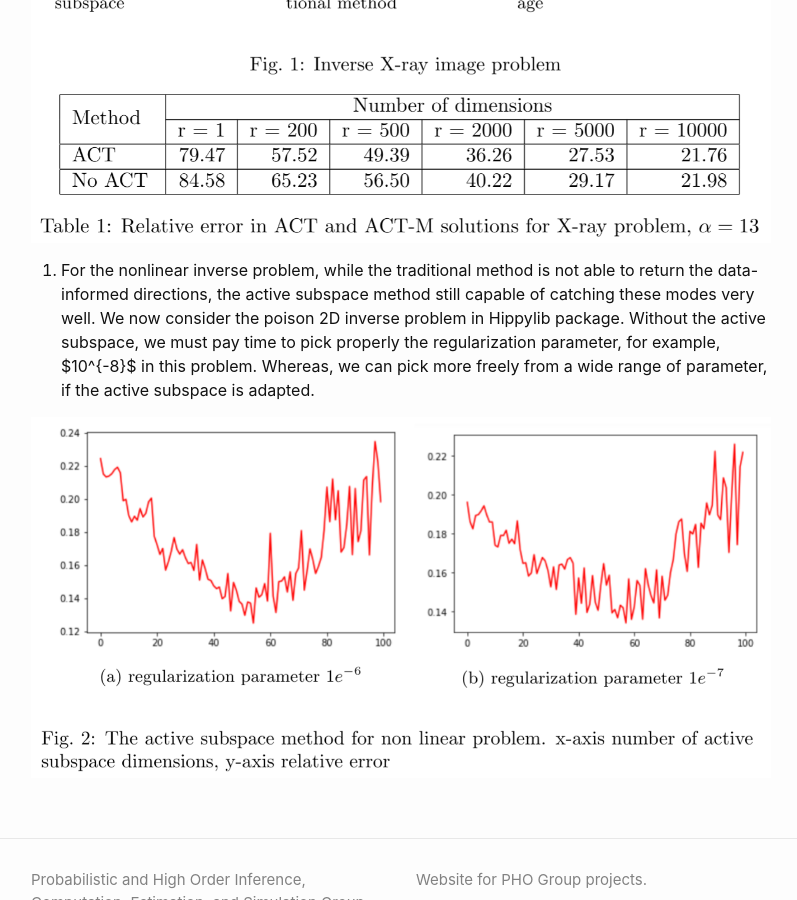
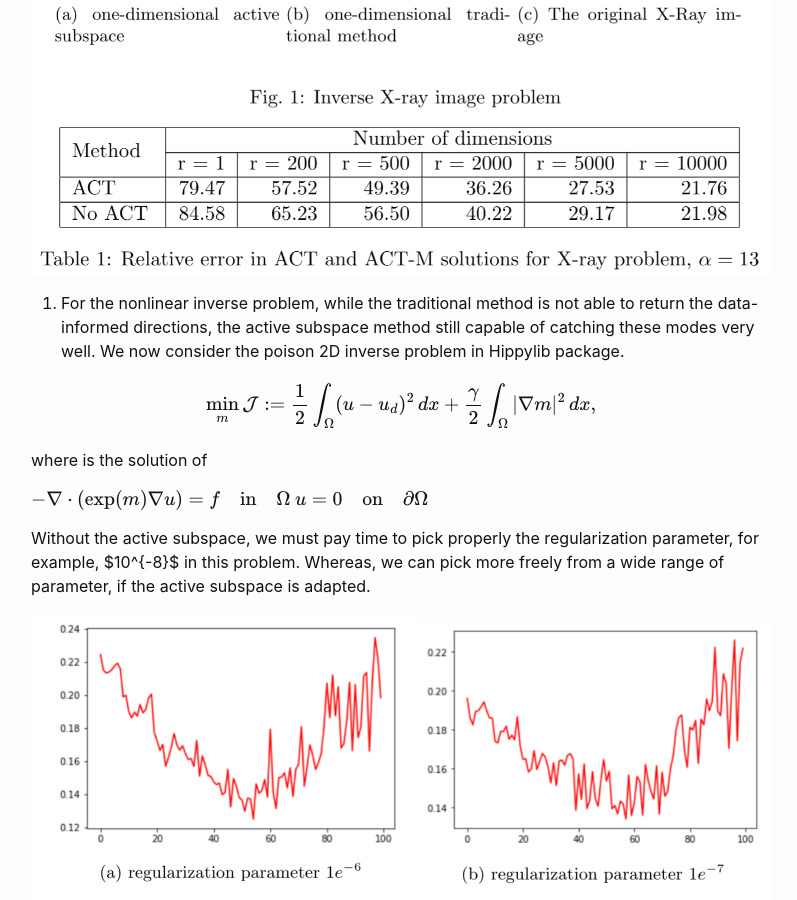
Before and after one commit to tscott-00/phogroup.github.io, a Jekyll site: the page built from cdse/active_subspaces_inverse_problems.md, in a window 1280 px wide and 900 px high, scrolled down 1785 px. Shown: the whole window, without its empty margins (239-1036 px from the left). Built offline with Jekyll 4.4.1, drawn with Linux system fonts in a browser that asks for light colours; formulas are drawn with MathJax 3; some of the changed text lies outside the part shown.

Commit message:
add poison 2d eq

```diff
--- a/cdse/active_subspaces_inverse_problems.md
+++ b/cdse/active_subspaces_inverse_problems.md
@@ -33,7 +33,7 @@ where $x_i$ is drawn from the prior distribution $\rho(x)$.
 
 The nonlinear inverse probblem is
 
-$$  $$
+$$ \min_{x} \, \frac{1}{2}\left\| G(x) - d \right\|^2 + \frac{1}{2}  \left\| \bf{L} \Gamma^{-\frac{1}{2}} x\right\|^2 $$
 
 ### Significant Results
 1. For the linear inverse problems, the active subspace method allows to get pretty good solution even with only one-dimensional active subspace. However, if we use the traditional manner (i.e. the eigendecomposition of the operator) to determine the data-informed directions, we will be not able to achieve the same accuracy. The reason is that such convention method does take consideration of data/observation information into dectecting important data modes.
@@ -41,6 +41,15 @@ $$  $$
 ![](/assets/figures/hainguyen/AS_X_ray_1.png "fig:" )
 ![](/assets/figures/hainguyen/AS_X_ray_2.png "fig:")
 
-2. For the nonlinear inverse problem, while the traditional method is not able to return the data-informed directions, the active subspace method still capable of catching these modes very well. We now consider the poison 2D inverse problem in Hippylib package. Without the active subspace, we must pay time to pick properly the regularization parameter, for example, $10^{-8}$ in this problem. Whereas, we can pick more freely from a wide range of parameter, if the active subspace is adapted.
+2. For the nonlinear inverse problem, while the traditional method is not able to return the data-informed directions, the active subspace method still capable of catching these modes very well. We now consider the poison 2D inverse problem in Hippylib package.
+
+$$ \min_{m} \mathcal{J} := \frac{1}{2} \int_{\Omega} (u - u_d)^2 \, dx + \frac{\gamma}{2} \int_{\Omega} | \nabla m|^2 \, dx, $$
+
+where is the solution of
+
+$$ -\nabla \cdot (\exp(m) \nabla u) = f \quad  \text{in} \quad  \Omega$$
+$$ u = 0 \quad  \text{on} \quad  \partial \Omega $$
+
+Without the active subspace, we must pay time to pick properly the regularization parameter, for example, $10^{-8}$ in this problem. Whereas, we can pick more freely from a wide range of parameter, if the active subspace is adapted.
 
 ![](/assets/figures/hainguyen/Nonlinear_1.png "fig:")
```
